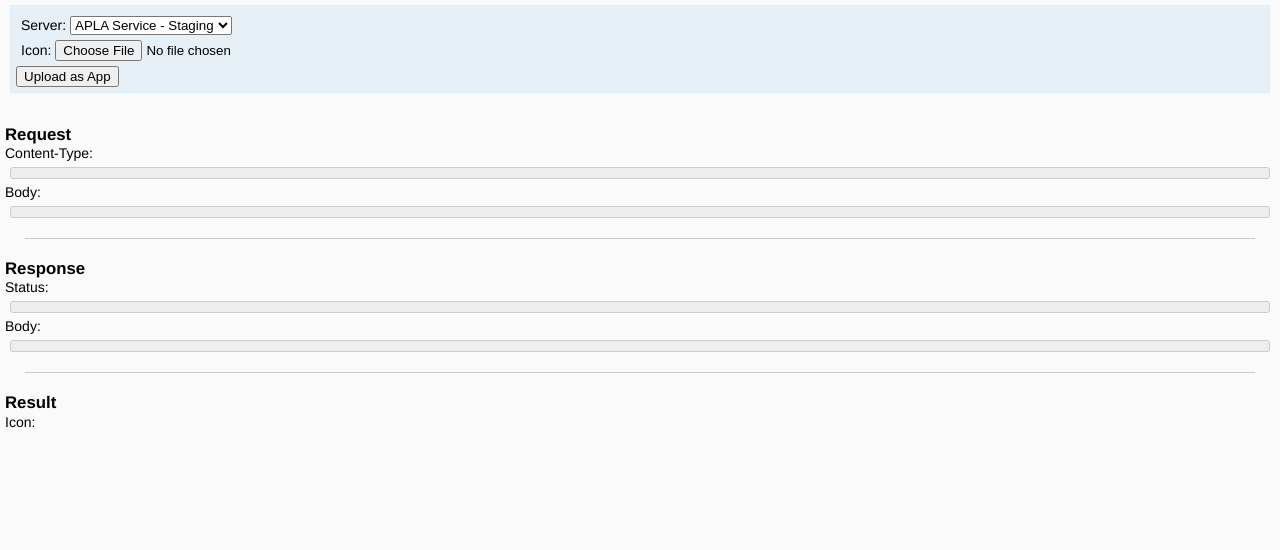
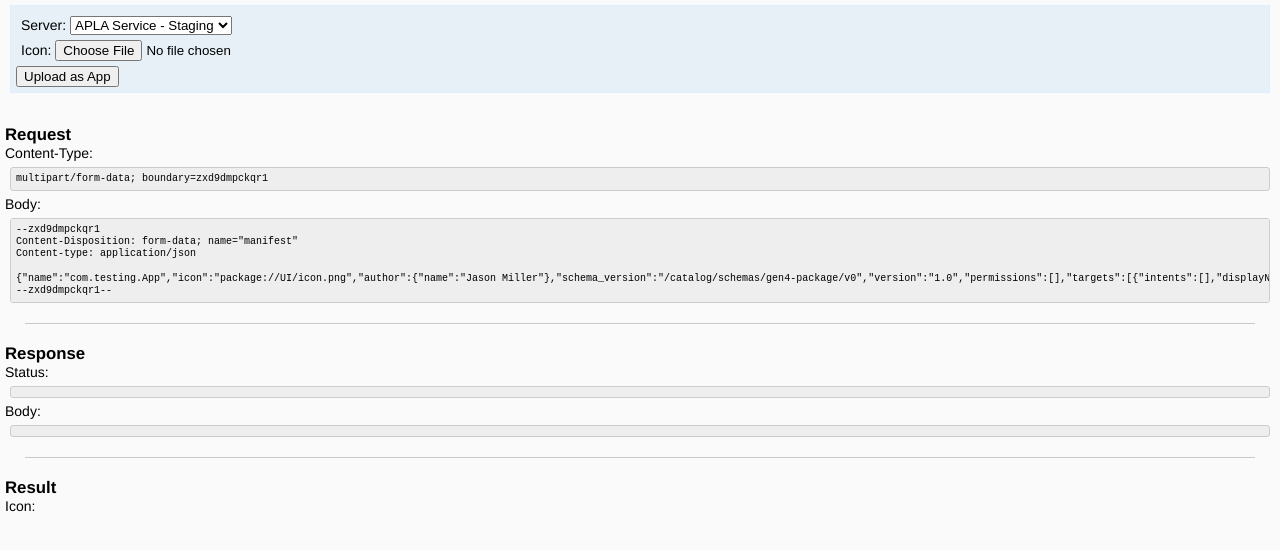
Before and after one commit to synacor/maltypart, a website: page demo/index.html in a window 1280 px wide. Drawn offline with Linux system fonts and the light colour scheme.

Commit message:
Fix incorrect name in demo

```diff
--- a/demo/index.html
+++ b/demo/index.html
@@ -106,7 +106,7 @@
 				var $=document.querySelector.bind(document);
 				Element.prototype.on = Element.prototype.addEventListener;
 
-				var request = new multipart.RequestBody();
+				var request = new maltypart.RequestBody();
 
 				// Example manifest
 				var manifest = {
@@ -137,7 +137,7 @@
 
 				// set some fields. keys are field names, values are field values.
 				request.append({
-					manifest : new multipart.RequestField(
+					manifest : new maltypart.RequestField(
 						JSON.stringify(manifest),
 						'application/json'
 					)
```
